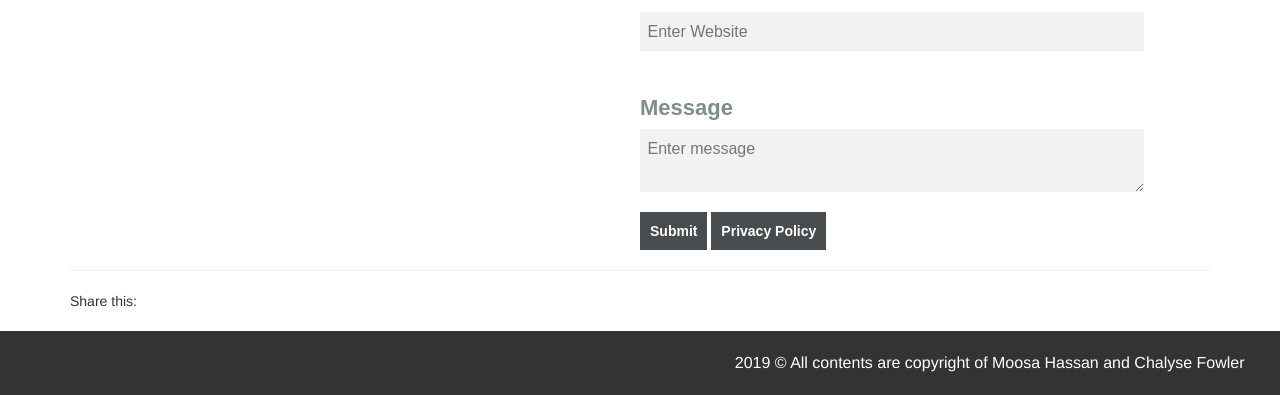
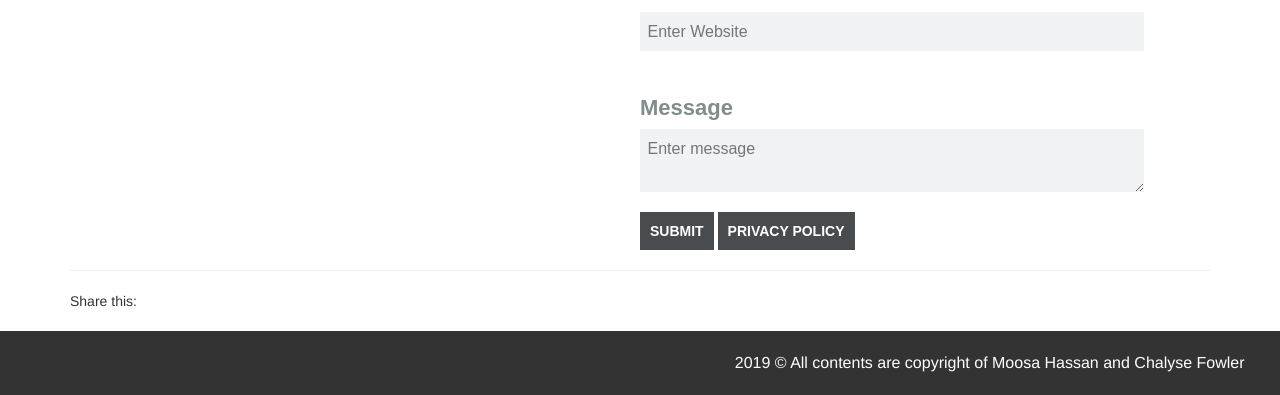
Before and after one commit to moosahassanx/Designed-by-Chalyse, a plain HTML site: page contact.html in a window 1280 px wide. Shown: the part 1070-1465 px from the top of the page. Drawn offline with nearby package versions, Linux system fonts and the light colour scheme.

Commit message:
capitalise button labels

```diff
--- a/contact.html
+++ b/contact.html
@@ -84,9 +84,9 @@
 						<textarea id="contact-textbox" name="message" placeholder="Enter message" required></textarea>
 					</div>
 					<br>
-					<input id="submit-button" type="submit" name="contact-submit" required>
+					<input id="submit-button" type="submit" name="contact-submit" value="SUBMIT" required>
 					<!-- <button type="button" onclick="alert('Privacy Policy Page PDF should be here')">Privacy Policy</button> -->
-					<button id="privacy-policy-button" type="button" onclick="location.href='https://designedbychalysehome.files.wordpress.com/2019/10/privacy-policy.pdf';">Privacy Policy</button>
+					<button id="privacy-policy-button" type="button" onclick="location.href='https://designedbychalysehome.files.wordpress.com/2019/10/privacy-policy.pdf';">PRIVACY POLICY</button>
 				</form>
 			</div>
 		</div>
```
